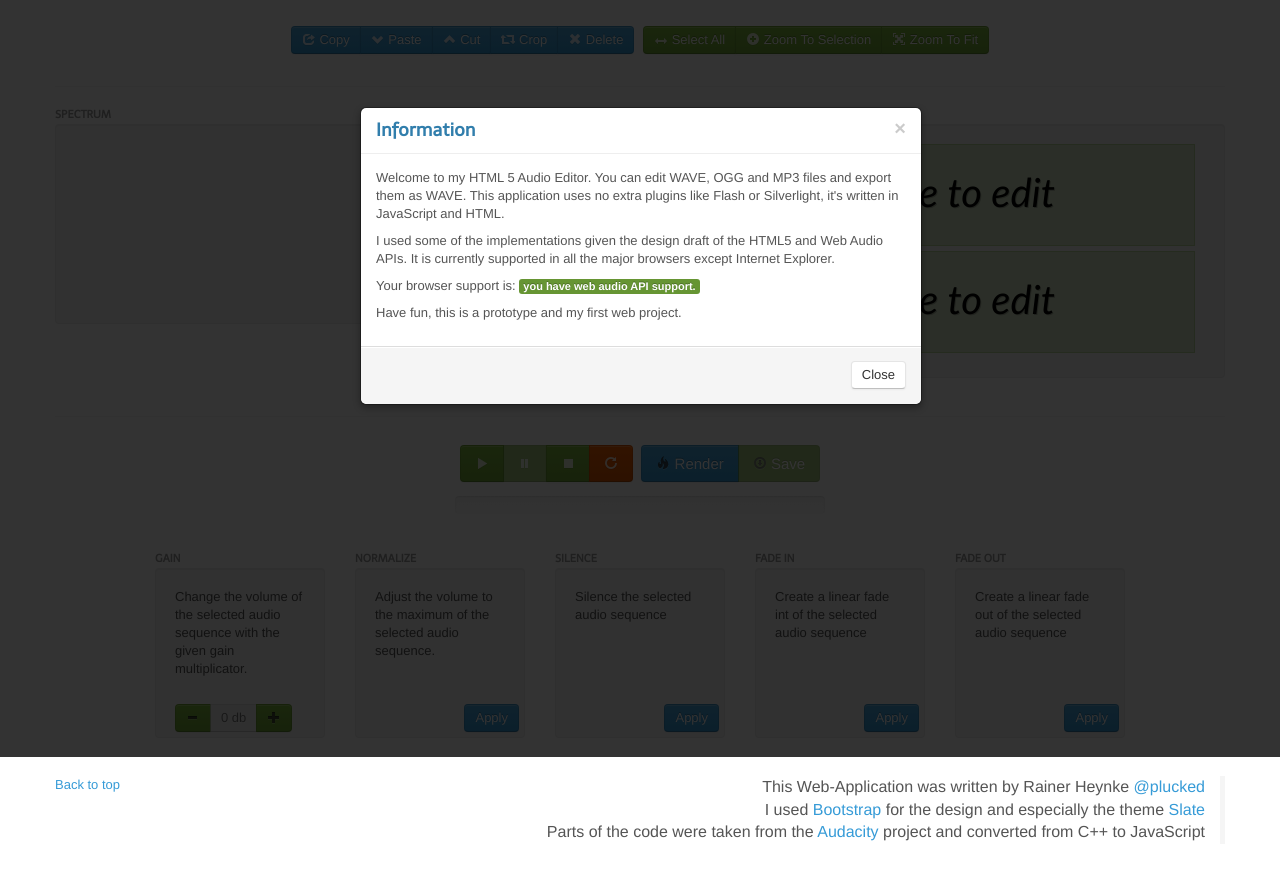
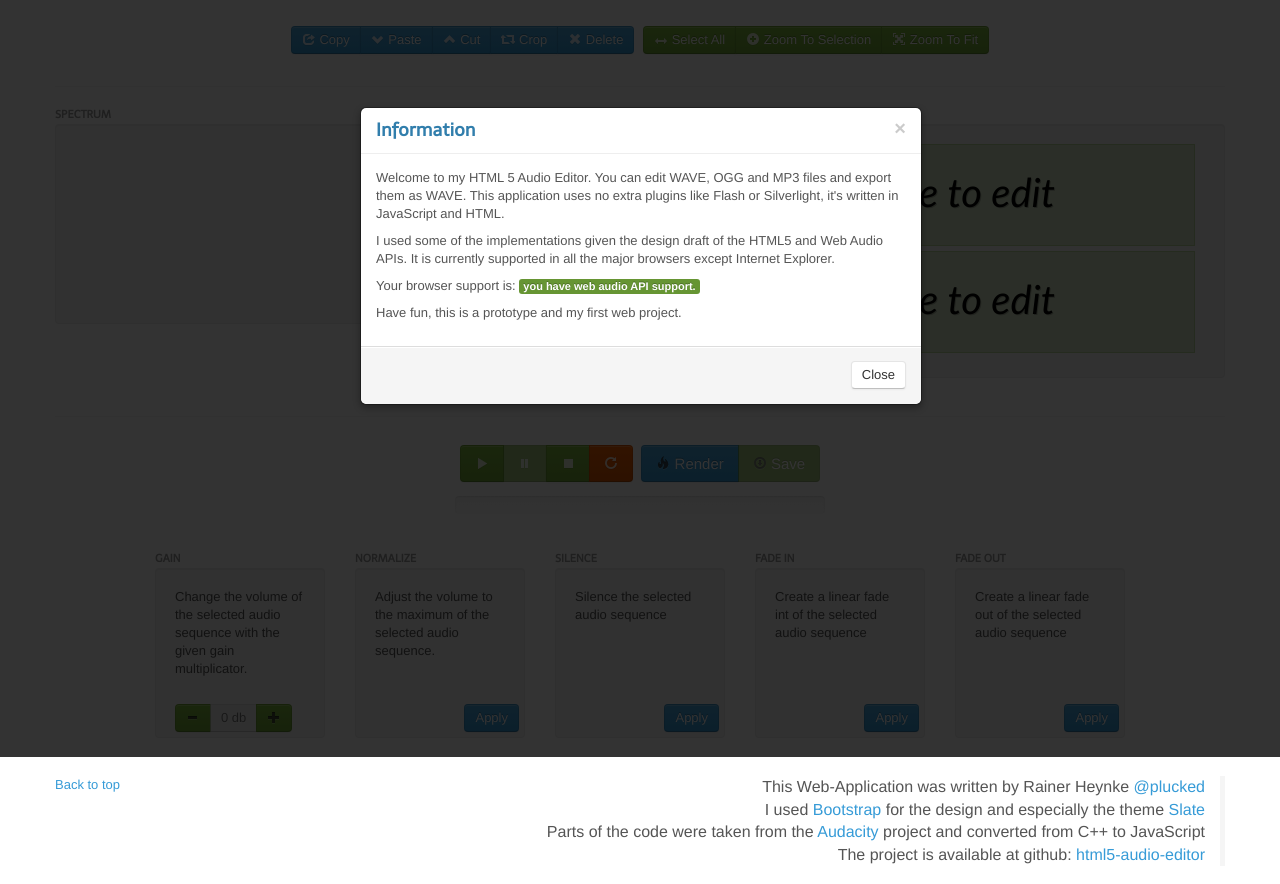
Before and after one commit to plucked/html5-audio-editor, a plain HTML site: page index.html in a window 1280 px wide. Shown: the part 43-927 px from the top of the page. Before the commit the page ends 905 px from the top, so only its background shows below. Drawn offline with Linux system fonts and the light colour scheme.

Commit message:
Added github notice

```diff
--- a/index.html
+++ b/index.html
@@ -217,6 +217,7 @@
         <p>This Web-Application was written by Rainer Heynke <a href="http://twitter.com/plucked">@plucked</a></p>
         <p>I used <a href="http://twitter.github.com/bootstrap/index.html">Bootstrap</a> for the design and especially the theme <a href="http://bootswatch.com/slate/">Slate</a></p>
         <p>Parts of the code were taken from the <a href="http://audacity.sourceforge.net/">Audacity</a> project and converted from C++ to JavaScript</p>
+	<p>The project is available at github: <a href="https://github.com/plucked/html5-audio-editor">html5-audio-editor</a></p>
       </blockquote>
       </footer>
 
```
